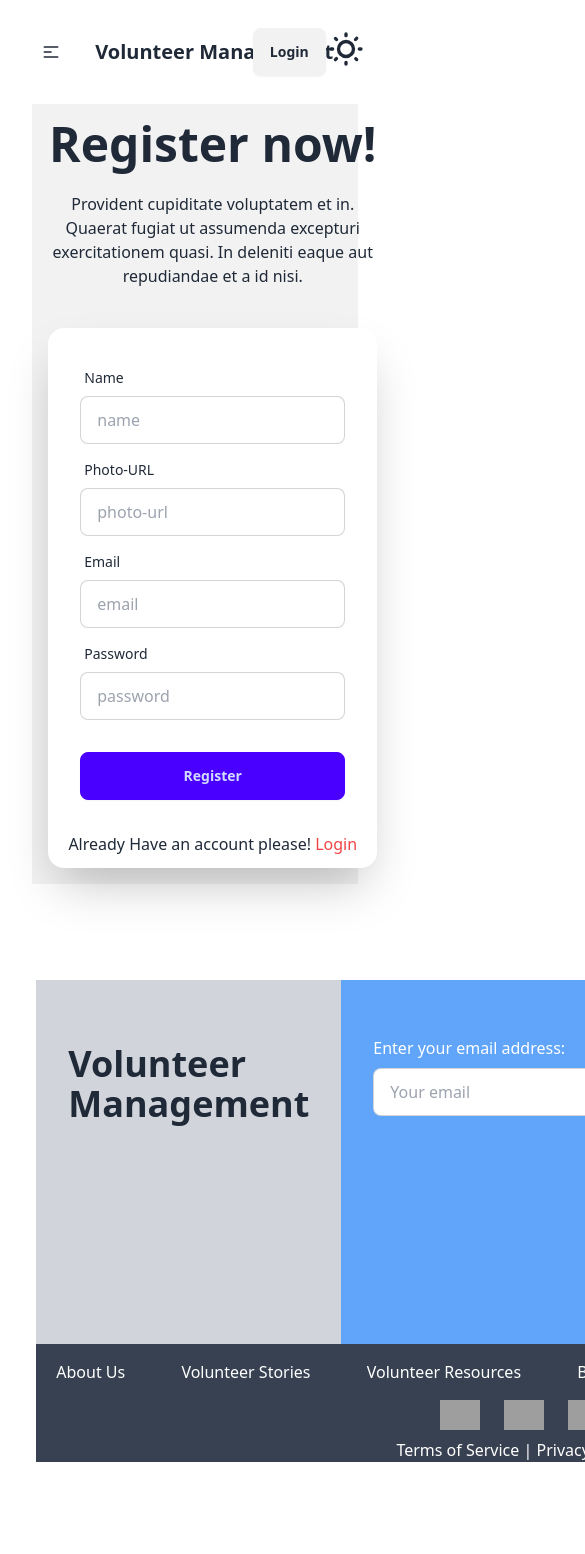
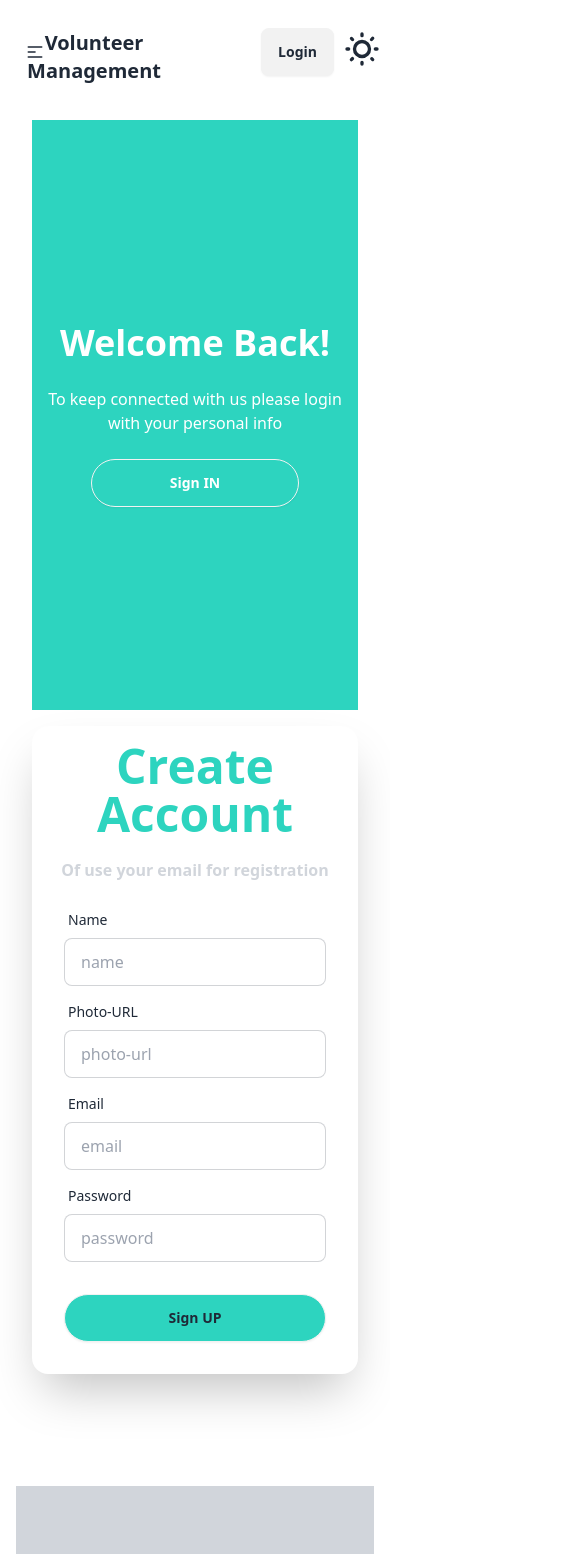
Before and after one commit to rakibnafiz6/volunteer-management, a React (Vite) app: page /register in a window 390 px wide. Shown: the top 1554 px of the page, 585 px wide, since content can reach past the window. Before the commit the page ends 1462 px from the top, so only its background shows below. Built offline with nearby package versions, Linux system fonts and the light colour scheme; no server answers; grey boxes are pictures that could not be loaded.

Commit message:
change login and register page design

```diff
--- a/src/components/Footer/Footer.jsx
+++ b/src/components/Footer/Footer.jsx
@@ -4,16 +4,16 @@ const Footer = () => {
     return (
         <footer>
             <div className=''>
-                <div className="flex">
-                    <h2 className='text-4xl font-bold bg-gray-300 ml-5 pt-16 p-8'>Volunteer <br /> Management</h2>
-                    <form className="flex gap-6 bg-blue-400 pr-16">
+                <div className="flex flex-col lg:flex-row">
+                    <h2 className='text-4xl font-bold bg-gray-300 lg:ml-5 pt-16 p-8'>Volunteer <br /> Management</h2>
+                    <form className="flex flex-col lg:flex-row gap-6 bg-blue-400 pr-16">
                         <div className='flex flex-col p-8 mt-6'>
                         <label className='text-white mb-2'>Enter your email address:</label>
                         <input type="email" placeholder="Your email"
                         className='input input-bordered'
                           />
                         </div>
-                        <div className="flex flex-col bg-blue-400">
+                        <div className="flex flex-col bg-blue-400 pl-4 lg:pl-0">
                             <h3 className='text-white text-2xl font-bold mt-3 mb-3'>What are your interests?</h3>
                            <div className='flex flex-col pb-4 space-y-3 font-black'>
                            <label><input type="checkbox" /> Volunteer Opportunities</label>
@@ -22,12 +22,12 @@ const Footer = () => {
                             <label><input type="checkbox" /> Partner Updates</label>
                            </div>
                         </div>
-                        <button className='btn mt-20 text-blue-400'>Sign Up</button>
+                        <button className='btn mt-20 text-blue-400 ml-3 lg:ml-0'>Sign Up</button>
                     </form>
                 </div>
             </div>
-            <div className="bg-gray-700 text-white w-[1040px] ml-5">
-                <div className="flex justify-between mx-5 pt-4">
+            <div className="bg-gray-700 text-white lg:w-[1040px] lg:ml-5">
+                <div className="flex flex-col md:flex-row justify-between mx-5 pt-4">
                     <a href="#about">About Us</a>
                     <a href="#work">Volunteer Stories</a>
                     <a href="#resources">Volunteer Resources</a>
--- a/src/components/Navbar/Navbar.jsx
+++ b/src/components/Navbar/Navbar.jsx
@@ -40,7 +40,7 @@ const Navbar = () => {
     return (
         <div className="navbar bg-base-100">
             <div className="navbar-start">
-                <div className="dropdown">
+                <div className="dropdown mr-3">
                     <div tabIndex={0} role="button" className="btn btn-ghost lg:hidden">
                         <svg
                             xmlns="http://www.w3.org/2000/svg"
@@ -61,7 +61,7 @@ const Navbar = () => {
                         {links}
                     </ul>
                 </div>
-                <Link to='/' className="btn btn-ghost text-xl">Volunteer Management</Link>
+                <Link to='/' className="btn btn-ghost text-xl w-10 md:w-72">Volunteer Management</Link>
             </div>
             <div className="navbar-center hidden lg:flex">
                 <ul className="menu menu-horizontal px-1 flex items-center">
@@ -71,8 +71,8 @@ const Navbar = () => {
             <div className="navbar-end">
                 {user ? <> <div className='tooltip flex' data-tip={user?.displayName}>
                     <img className='tooltip w-10 h-10 rounded-full mr-2' src={user?.photoURL} alt="" />
-                    </div> <button onClick={handleLogOut} className='btn'>Logout</button></>:
-                    <Link to='/login' className="btn">Login</Link>}
+                    </div> <button onClick={handleLogOut} className='btn mr-2'>Logout</button></>:
+                    <Link to='/login' className="btn mr-2">Login</Link>}
                     <Theme></Theme>
 
             </div>
--- a/src/components/UpComingEvents/UpComingEvents.jsx
+++ b/src/components/UpComingEvents/UpComingEvents.jsx
@@ -5,7 +5,7 @@ const UpComingEvents = () => {
         <div>
             <section className="upcoming-events">
                 <h2 className='text-2xl font-bold text-center'>Upcoming Events</h2>
-                <ul className='flex mt-4 gap-5'>
+                <ul className='flex flex-col lg:flex-row mt-4 gap-5'>
                     <li className='bg-yellow-500 p-5 rounded-md'>
                         <h3 className='text-xl font-bold'>Tree Plantation Drive</h3>
                         <p><span className=' font-medium'>Date: </span> January 15, 2024</p>
--- a/src/index.css
+++ b/src/index.css
@@ -1,6 +1,7 @@
 @tailwind base;
 @tailwind components;
 @tailwind utilities;
+
 
 
 :root {
--- a/src/layout/MainLayout.jsx
+++ b/src/layout/MainLayout.jsx
@@ -6,10 +6,10 @@ import Footer from '../components/Footer/Footer';
 const MainLayout = () => {
     return (
         <div>
-            <nav className='w-11/12 mx-auto py-5'>
+            <nav className='md:w-11/12 mx-auto py-5'>
             <Navbar></Navbar>
             </nav>
-            <section className='w-11/12 mx-auto px-4'>
+            <section className='md:w-11/12 mx-auto px-4'>
             <Outlet></Outlet>
             </section>
             <footer className='mt-24 w-11/12 mx-auto'>
--- a/src/pages/Login.jsx
+++ b/src/pages/Login.jsx
@@ -3,26 +3,27 @@ import useAuth from '../hook/useAuth';
 import Swal from 'sweetalert2';
 import { Link, useLocation, useNavigate } from 'react-router-dom';
 import { useEffect } from 'react';
+import { FcGoogle } from 'react-icons/fc';
 
 const Login = () => {
-    const {signInUser, signInGoogle} = useAuth();
+    const { signInUser, signInGoogle } = useAuth();
     const navigate = useNavigate();
     const location = useLocation();
     // console.log('login',location);
     const from = location.state || '/';
 
-    useEffect(()=>{
-        document.title="Login-page"
+    useEffect(() => {
+        document.title = "Login-page"
     })
 
-    const handleSignIn = (e)=>{
+    const handleSignIn = (e) => {
         e.preventDefault();
         const form = e.target;
         const email = form.email.value;
         const password = form.password.value;
 
         signInUser(email, password)
-        .then(result =>{
+            .then(result => {
 
                 Swal.fire({
                     title: 'Success!',
@@ -32,7 +33,7 @@ const Login = () => {
                 })
                 navigate(from);
             })
-        .catch(error =>{
+            .catch(error => {
                 Swal.fire({
                     title: 'Error!',
                     text: error.message,
@@ -42,13 +43,13 @@ const Login = () => {
             })
     }
 
-    const handleGoogle =()=>{
+    const handleGoogle = () => {
         signInGoogle()
-        .then(result =>{
+            .then(result => {
                 // console.log(result.user);
                 navigate(from);
             })
-        .catch(error =>{
+            .catch(error => {
                 Swal.fire({
                     title: 'Error!',
                     text: error.message,
@@ -59,16 +60,20 @@ const Login = () => {
     }
 
     return (
-        <div className="hero bg-base-200">
+        <div className="hero">
             <div className="hero-content flex-col lg:flex-row-reverse">
-                <div className="text-center lg:text-left">
-                    <h1 className="text-5xl font-bold">Login now!</h1>
-                    <p className="py-6">
-                        Provident cupiditate voluptatem et in. Quaerat fugiat ut assumenda excepturi exercitationem
-                        quasi. In deleniti eaque aut repudiandae et a id nisi.
+                <div className="flex flex-col items-center justify-center text-center bg-teal-400 h-[550px]">
+                    <h1 className="text-4xl text-white font-bold">New Here?</h1>
+                    <p className="py-6 text-white font-normal px-2">
+                    Sign up and growing community dedicated to making a difference. Explore volunteer opportunities, contribute to impactful events.
                     </p>
+                    <Link to='/register'><button className='btn rounded-full w-52'>Sign Up</button></Link>
                 </div>
-                <div className="card bg-base-100 w-full max-w-sm shrink-0 shadow-2xl">
+                <div className="card bg-base-100 lg:w-2/3 shrink-0 shadow-2xl">
+                    <h1 className="text-5xl font-bold text-center pt-4">Login to your Account</h1>
+                    <p className='text-center font-semibold mt-5 mb-5'>Login using social networks</p>
+                    <button onClick={handleGoogle} className='btn bg-teal-400 text-white mb-2 mx-5'><FcGoogle />Login with Google</button>
+                    <div className="divider">OR</div>
                     <form onSubmit={handleSignIn} className="card-body">
                         <div className="form-control">
                             <label className="label">
@@ -83,12 +88,9 @@ const Login = () => {
                             <input type="password" name='password' placeholder="password" className="input input-bordered" required />
                         </div>
                         <div className="form-control mt-6">
-                            <button className="btn btn-primary">Login</button>
+                            <button className="btn bg-teal-400 rounded-full">Sign IN</button>
                         </div>
                     </form>
-                    <div className="divider">OR</div>
-                    <button onClick={handleGoogle} className='btn btn-primary mb-2 mx-5'>Login with Google</button>
-                    <p className='text-center pb-3'>You have a new user please! <Link to='/register' className='text-red-500'>Register</Link></p>
                 </div>
             </div>
         </div>
--- a/src/pages/MyVolunteerRequest.jsx
+++ b/src/pages/MyVolunteerRequest.jsx
@@ -51,7 +51,7 @@ const MyVolunteerRequest = () => {
         <div>
             <h2 className='text-2xl font-bold text-center mb-6'>My Volunteer Request Post</h2>
             {myRequest.length === 0 ? <p className='text-center text-2xl font-semibold'>You have not made any volunteer requests yet.</p> :
-                <div className="overflow-x-auto">
+                <div className="overflow-x-hidden">
                     <table className="table">
                         {/* head */}
                         <thead>
--- a/src/pages/Register.jsx
+++ b/src/pages/Register.jsx
@@ -4,14 +4,14 @@ import { Link, useNavigate } from 'react-router-dom';
 import Swal from 'sweetalert2';
 
 const Register = () => {
-    const {createUser, updateUserProfile} = useAuth();
+    const { createUser, updateUserProfile } = useAuth();
     const navigate = useNavigate();
 
-    useEffect(()=>{
-        document.title="Register-page"
+    useEffect(() => {
+        document.title = "Register-page"
     })
 
-    const handleRegister = (e)=>{
+    const handleRegister = (e) => {
         e.preventDefault();
         const form = e.target;
         const name = form.name.value;
@@ -23,7 +23,7 @@ const Register = () => {
         const regexLower = /^(?=.*[a-z]).+$/;
         const regexpass = /^.{6,}$/;
 
-        if(!regexUpper.test(password)){
+        if (!regexUpper.test(password)) {
             Swal.fire({
                 title: 'Error!',
                 text: "Password must have an uppercase",
@@ -32,7 +32,7 @@ const Register = () => {
             })
             return;
         }
-        if(!regexLower.test(password)){
+        if (!regexLower.test(password)) {
             Swal.fire({
                 title: 'Error!',
                 text: "Password must have an lowercase",
@@ -41,7 +41,7 @@ const Register = () => {
             })
             return;
         }
-        if(!regexpass.test(password)){
+        if (!regexpass.test(password)) {
             Swal.fire({
                 title: 'Error!',
                 text: "password Length must be at least 6 character",
@@ -52,7 +52,7 @@ const Register = () => {
         }
 
         createUser(email, password)
-        .then(result =>{
+            .then(result => {
                 // console.log(result.user);
                 Swal.fire({
                     title: 'Success!',
@@ -68,7 +68,7 @@ const Register = () => {
                 }
 
                 updateUserProfile(profile)
-            .then(()=>{
+                    .then(() => {
 
                         Swal.fire({
                             title: 'Success!',
@@ -77,7 +77,7 @@ const Register = () => {
                             confirmButtonText: 'OK'
                         })
                     })
-            .catch(error =>{
+                    .catch(error => {
                         // console.log(error.message);
                         Swal.fire({
                             title: 'Error!',
@@ -89,7 +89,7 @@ const Register = () => {
 
 
             })
-        .catch(error =>{
+            .catch(error => {
                 // console.log(error.message);
                 Swal.fire({
                     title: 'Error!',
@@ -105,17 +105,12 @@ const Register = () => {
 
 
     return (
-        <div className="hero bg-base-200">
-            <div className="hero-content flex-col lg:flex-row-reverse">
-                <div className="text-center lg:text-left">
-                    <h1 className="text-5xl font-bold">Register now!</h1>
-                    <p className="py-6">
-                        Provident cupiditate voluptatem et in. Quaerat fugiat ut assumenda excepturi exercitationem
-                        quasi. In deleniti eaque aut repudiandae et a id nisi.
-                    </p>
-                </div>
-                <div className="card bg-base-100 w-full max-w-sm shrink-0 shadow-2xl">
-                    <form onSubmit={handleRegister} className="card-body">
+        <div className="">
+            <div className="hero-content lg:flex-row-reverse flex-col-reverse">
+                <div className="card bg-base-100 w-full lg:w-2/3 shrink-0 shadow-2xl">
+                <h1 className="text-5xl text-teal-400 font-bold text-center pt-4">Create Account</h1>
+                    <p className='text-center text-gray-300 font-semibold mt-5 mb-5'>Of use your email for registration</p>
+                    <form onSubmit={handleRegister} className="card-body pt-0">
                         <div className="form-control">
                             <label className="label">
                                 <span className="label-text">Name</span>
@@ -141,10 +136,16 @@ const Register = () => {
                             <input type="password" name='password' placeholder="password" className="input input-bordered" required />
                         </div>
                         <div className="form-control mt-6">
-                            <button className="btn btn-primary">Register</button>
+                            <button className="btn bg-teal-400 rounded-full">Sign UP</button>
                         </div>
                     </form>
-                <p className='text-center pb-3'>Already Have an account please! <Link to='/login' className='text-red-500'>Login</Link></p>
+                </div>
+                <div className="flex flex-col items-center justify-center text-center bg-teal-400 h-[590px] w-full">
+                    <h1 className="text-4xl text-white font-bold">Welcome Back!</h1>
+                    <p className="py-6 text-white font-normal px-2">
+                        To keep connected with us please login with your personal info
+                    </p>
+                    <Link to='/login'><button className='btn bg-teal-400 text-white rounded-full w-52'>Sign IN</button></Link>
                 </div>
             </div>
         </div>
--- a/src/pages/VolunteerDetails.jsx
+++ b/src/pages/VolunteerDetails.jsx
@@ -24,10 +24,10 @@ const VolunteerDetails = () => {
     }, [id])
 
     return (
-        <div className='flex mt-20'>
+        <div className='flex flex-col md:flex-row mt-20'>
             {/* title */}
             <div className='flex-1'>
-                <div className='flex gap-2 items-center'>
+                <div className='flex flex-wrap gap-2 items-center'>
                     <MdCategory /><p>{category}</p>
                     <FaMapMarkerAlt /><p>{location}</p>
                     <FaCalendarAlt /><p>{deadline}</p>
```
Also changed, not shown: src/pages/AddVolunteer.jsx (+13 -13 lines), src/pages/ManageMyVolunteer.jsx (+5 -5 lines), src/pages/Update.jsx (+13 -13 lines). Lines whose indentation alone changed are shown as unchanged.
